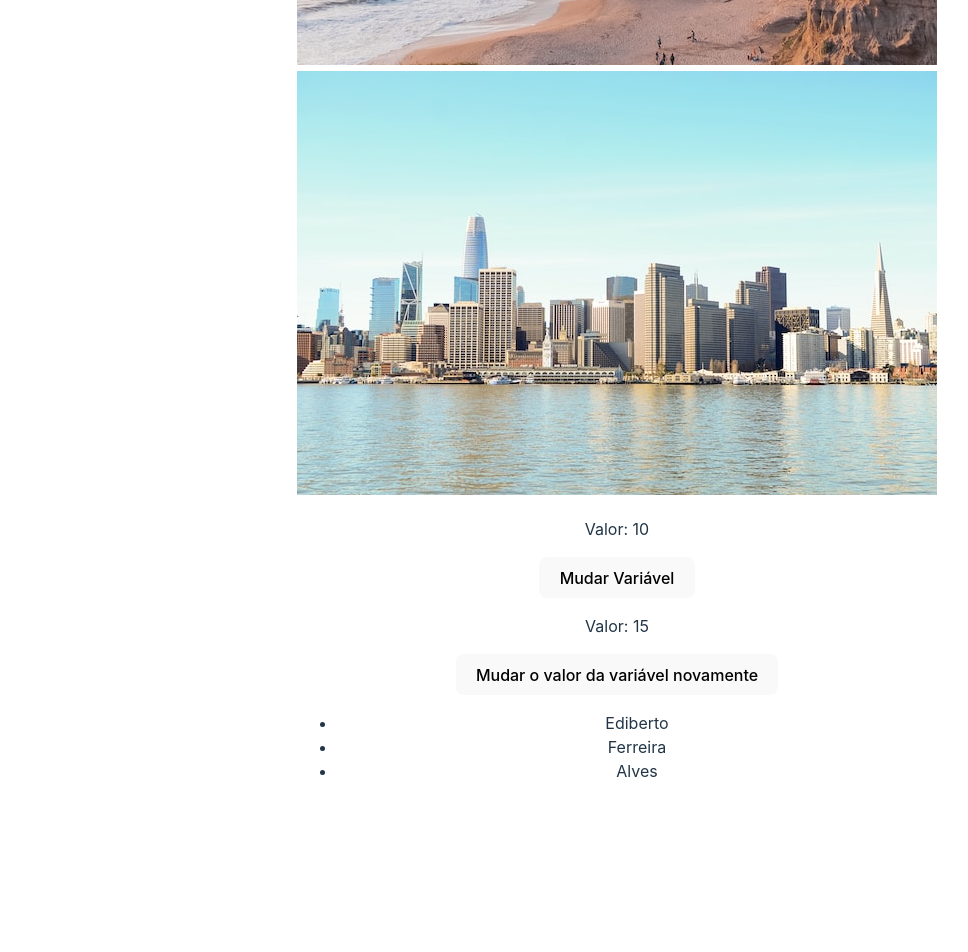
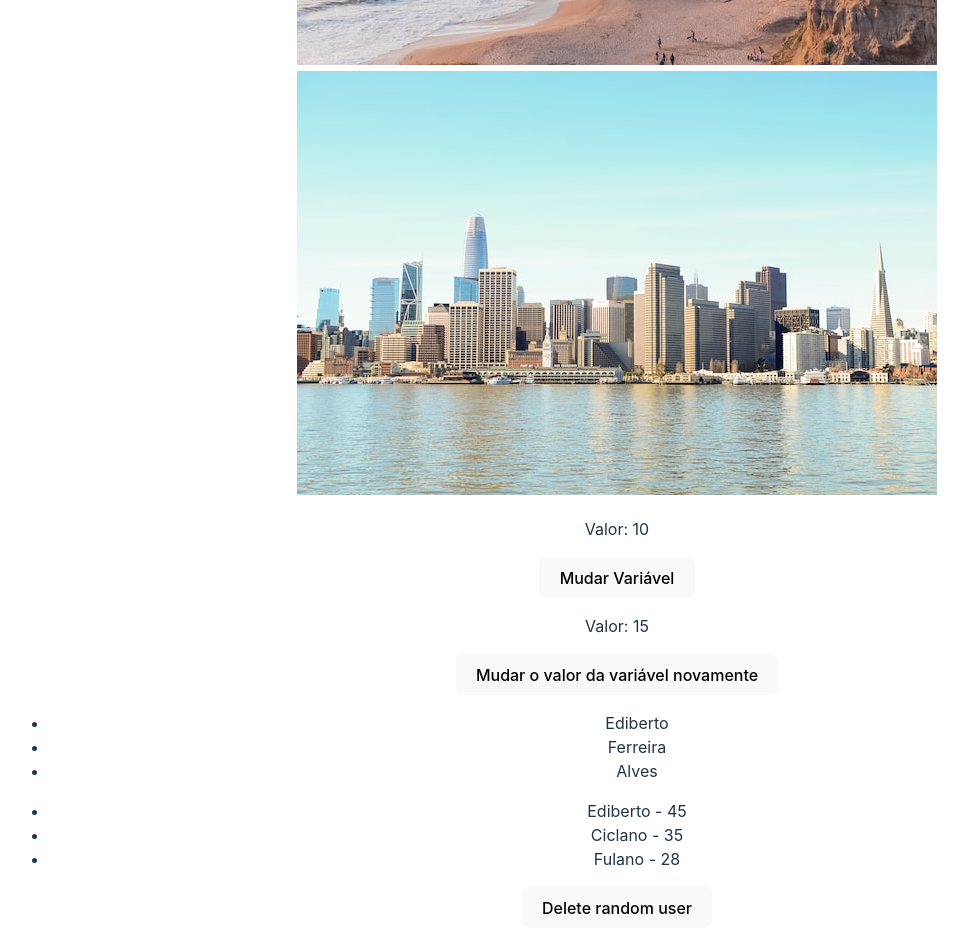
Before and after one commit to edibertoalves/Udemy_HoraDeCodar_React, a React (Vite) app in the folder 3_AVANCANDO_EM_REACT/avancando/: page / in a window 1280 px wide. Shown: the part 604-1556 px from the top of the page, without its empty margins (23-991 px from the left). Built offline with nearby package versions, Linux system fonts and the light colour scheme.

Commit message:
aula sobre a propriedade key e do recurso de Previous State

```diff
--- a/3_AVANCANDO_EM_REACT/avancando/src/App.jsx
+++ b/3_AVANCANDO_EM_REACT/avancando/src/App.jsx
@@ -13,24 +13,19 @@
 
   return (
     <>
-      <div>
+
         <h1>Avançando em React</h1>
         {/* Imagem em public */}
-        <div>
-          <img src="/paisagem_praia.jpg" alt="Paisagem de Praia" />
-        </div>
+        <img srcSet="/paisagem_praia.jpg" src="/paisagem_praia.jpg" alt="Paisagem de Praia" />
 
         {/* Imagem em assets */}
-        <div>
-          <img src={ SkylineCity } alt="" srcset="" />
-        </div>
-        <div>
-          <ManageData />
-        </div>
-        <div>
-          <ListRender />
-        </div>
-      </div>
+        <img srcSet={ SkylineCity }  src={ SkylineCity }alt="" srcset="" />
+
+        <ManageData />
+
+        <ListRender />
+
+
     </>
   );
 }
--- a/3_AVANCANDO_EM_REACT/avancando/src/components/ListRender.jsx
+++ b/3_AVANCANDO_EM_REACT/avancando/src/components/ListRender.jsx
@@ -3,13 +3,39 @@
 const ListRender = () => {
   const [List] = useState(["Ediberto", "Ferreira", "Alves"]);
 
+  const [users, setUsers]   = useState([
+    {id: 1, name: "Ediberto", age: 45},
+    {id: 2, name: "Ciclano", age: 35},
+    {id: 3, name: "Fulano", age: 28}
+  ])
+
+  const deleteRandom = () => {
+    const randomNumber = Math.floor(Math.random() * 4);
+
+    setUsers((prevUsers) =>{
+      console.log(prevUsers);
+      return prevUsers.filter((user) => randomNumber !== user.id
+      )
+    });
+  };
+
   return (
     <div>
       <ul>
-        {List.map((item) => (
-          <li>{item}</li>
+        {List.map((item, i) => (
+          <li key= { i }>{item}</li>
         ))}
       </ul>
+
+      {/* uso da propriedade "key": implementação de chave única para cada objeto que é retornado */}
+      <ul>
+        {users.map((user) => (
+          <li key={user.id}>
+            {user.name} - {user.age}
+          </li>
+        ))}
+      </ul>
+      <button onClick={deleteRandom}>Delete random user</button>
     </div>
   );
 };
--- a/3_AVANCANDO_EM_REACT/avancando/src/components/ManageData.jsx
+++ b/3_AVANCANDO_EM_REACT/avancando/src/components/ManageData.jsx
@@ -5,7 +5,8 @@
 
   console.log(someData)
 
-  const [number, setNumber] = useState(15);
+  { /* inicia a variavel com valor de 15 */}
+  const [number, setNumber] = useState(15)
 
   console.log(number)
 
```
